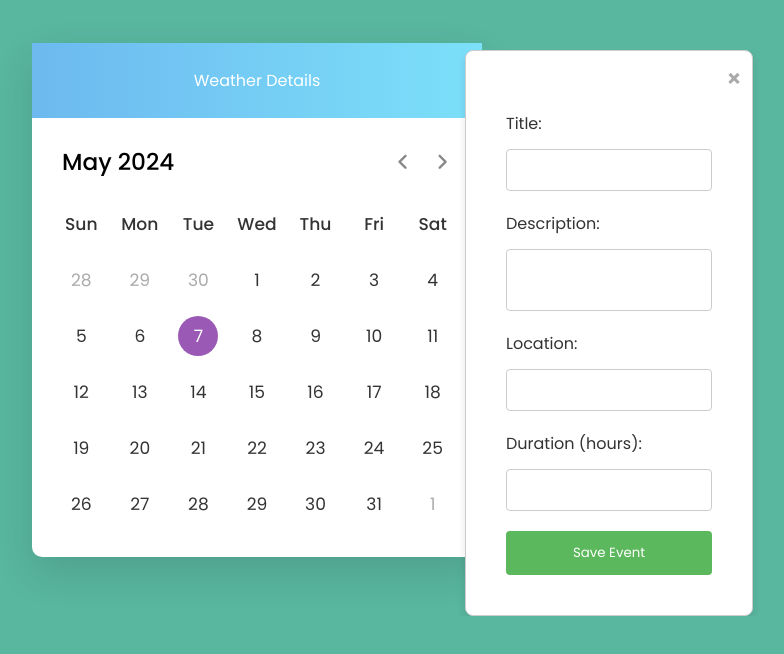
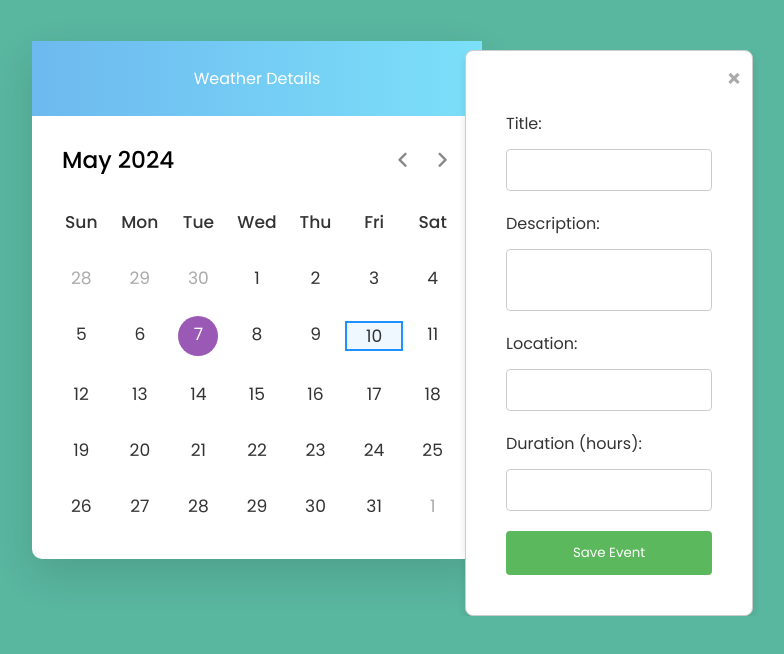
Before and after one commit to jsh-choy/426-final-project, a website: page index.html in a window 1280 px wide. Both pictures are taken after a click on the item "10". Shown: the whole page, without its empty margins (383-1167 px from the left). Drawn offline with nearby package versions, Linux system fonts and the light colour scheme; no server answers; some icons are missing.

Commit message:
Add feature to confirm delete an event

```diff
--- a/planner.js
+++ b/planner.js
@@ -51,6 +51,8 @@ function renderCalendar() {
             displayEvents(dayNumber, currMonth, currYear);
         };
     });
+
+    setupDayClicks();
 }
 
 prevNextIcon.forEach(icon => {
@@ -136,6 +138,10 @@ function clearFormFields() {
 
 
 function deleteEvent(eventId) {
+    if (!confirm("Are you sure you want to delete this event?")) {
+        return; // Stop the function if the user cancels the confirmation
+    }
+
     fetch(`http://localhost:3000/events/${eventId}`, {
         method: 'DELETE'
     })
@@ -154,6 +160,20 @@ function deleteEvent(eventId) {
     });
 }
 
+
+function setupDayClicks() {
+    const days = document.querySelectorAll('.days li:not(.inactive)');
+    days.forEach(day => {
+        day.addEventListener('click', () => {
+            document.querySelectorAll('.days li').forEach(d => d.classList.remove('day-selected'));
+            day.classList.add('day-selected');
+            const dayNumber = day.innerText;
+            const selectedDate = `${currYear}-${currMonth + 1}-${dayNumber}`;
+            document.getElementById('eventDate').value = selectedDate;  // Set this date in your hidden input field
+            document.getElementById('eventModal').style.display = 'block';  // Show the event modal
+        });
+    });
+}
 
 function displayEvents(day, month, year) {
     fetch('http://localhost:3000/events', {
--- a/styles.css
+++ b/styles.css
@@ -266,3 +266,9 @@ header .current-date{
   padding: 10px 10px 5px;
   font-size: 15px;
 }
+
+.day-selected {
+  background-color: #f0f8ff; /* Light blue background for the selected day */
+  color: #333; /* Darker text for better contrast */
+  border: 2px solid #1e90ff; /* Blue border to highlight the selected day */
+}
```
